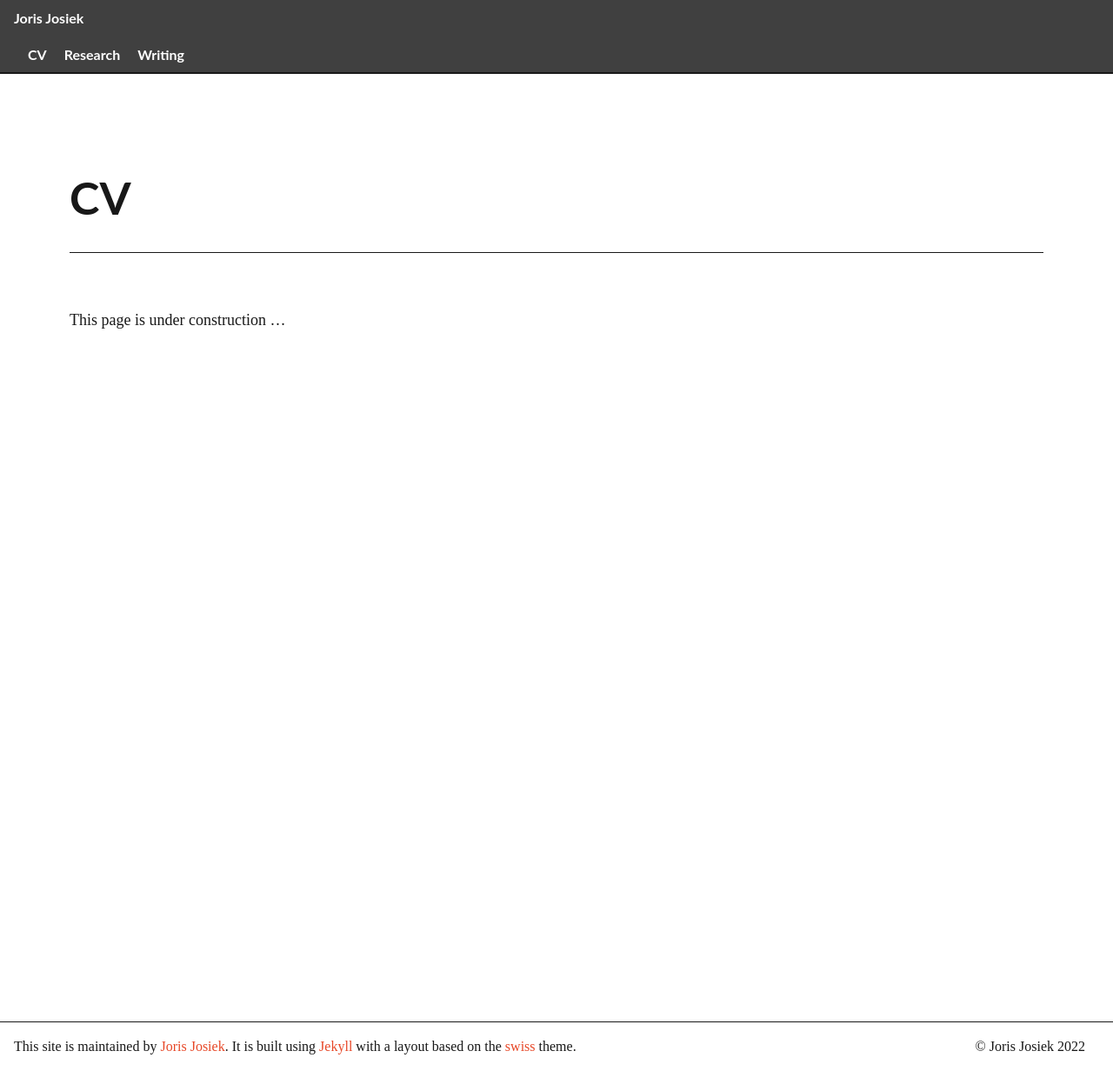
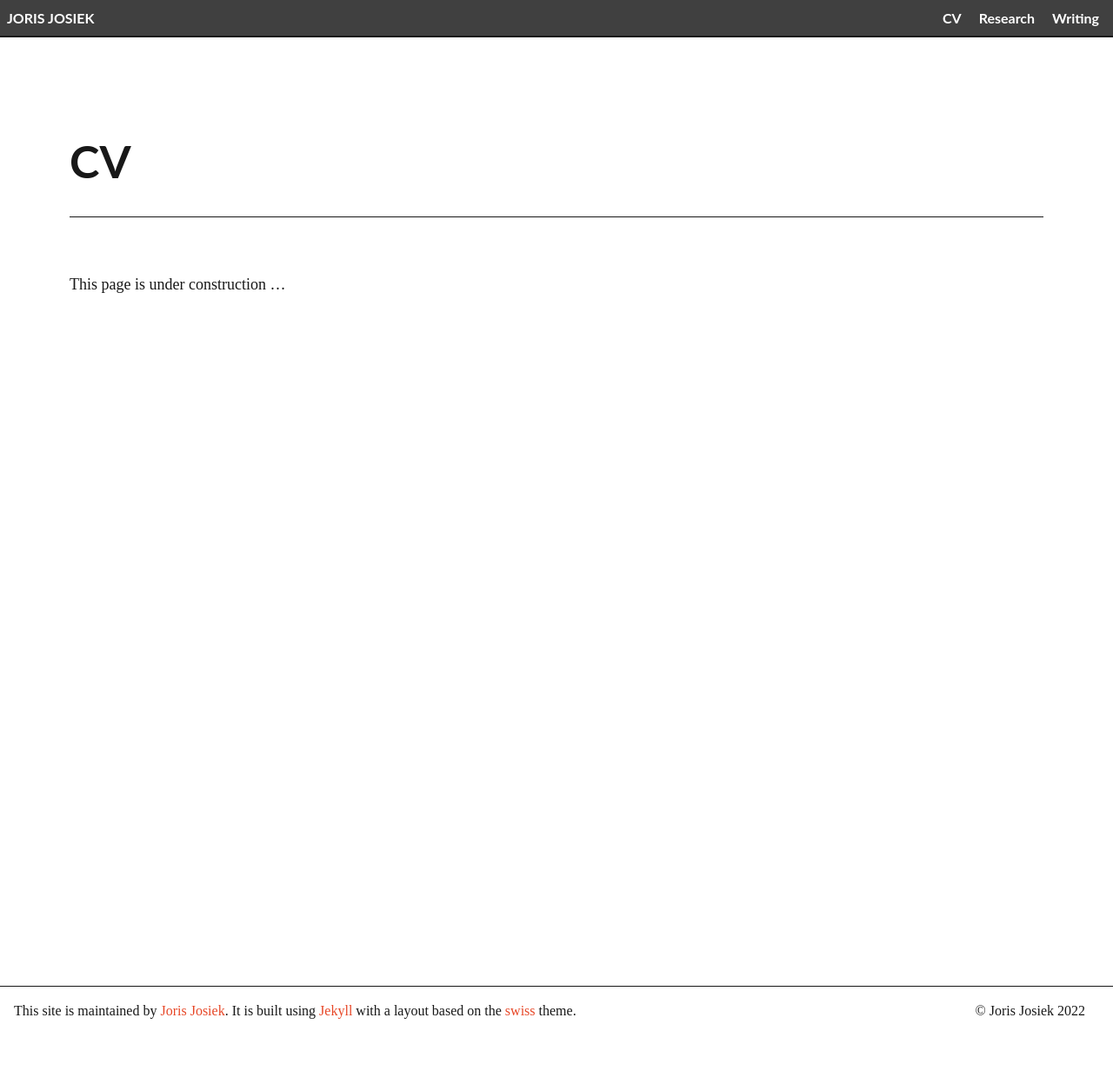
Before and after one commit to JorisJosiek/jorisjosiek.github.io, a Jekyll site: the page built from CV.md, in a window 1280 px wide. Shown: the whole page at 87% size. Built offline with Jekyll 4.4.1, drawn with Linux system fonts in a browser that asks for light colours; after the commit the page ends 1191 px from its top, so only the background shows below that.

Commit message:
Fixed header break bug.

```diff
--- a/_includes/header.html
+++ b/_includes/header.html
@@ -5,18 +5,18 @@
  top: 0;
 }
 </style>
-<header class="border-bottom-thick px-2 clearfix header-background" id="header">
-  <div class="left sm-width-full py-1 mt-1 mt-lg-0">
+<header class="border-bottom-thick clearfix px-1 header-background" id="header">
+  <div class="left mt-h mb-h uppercase">
     <a class="align-middle sansserif link-primary header-text header-link" href="{{ site.baseurl }}/">
       {{ site.title }}
     </a>
   </div>
-  <div class="right sm-width-full">
-    <ul class="list-reset mt-lg-1 mb-2 mb-lg-1">
+  <div class="right">
+    <ul class="list-reset mt-h mb-h">
       {% for my_page in site.pages %}
         {% if my_page.title %}
         <li class="inline-block">
-          <a class="align-middle link-primary sansserif header-text header-link mr-2 mr-lg-0 ml-lg-2" href="{{ my_page.url | prepend: site.baseurl }}">
+          <a class="align-middle mr-h ml-h link-primary sansserif header-text header-link" href="{{ my_page.url | prepend: site.baseurl }}">
             {{ my_page.title }}
           </a>
         </li>
--- a/_layouts/home.html
+++ b/_layouts/home.html
@@ -9,12 +9,12 @@
 
       <header class="header-background">
 
-        <div class="clearfix border-bottom-thick header-border">
+        <div class="clearfix border-bottom-thick px-1 header-border">
           <ul class="list-reset right py-1 header-text font-smoothing">
             {% for my_page in site.pages %}
               {% if my_page.title %}
               <li class="inline-block">
-                <a class="align-middle sansserif link-primary header-link mr-2" href="{{ my_page.url | prepend: site.baseurl }}">{{ my_page.title }}</a>
+                <a class="align-middle mr-h ml-h sansserif link-primary header-link" href="{{ my_page.url | prepend: site.baseurl }}">{{ my_page.title }}</a>
               </li>
               {% endif %}
             {% endfor %}
--- a/_sass/_utilities.scss
+++ b/_sass/_utilities.scss
@@ -171,6 +171,11 @@
 .mb-0 { margin-bottom: 0; }
 .ml-0 { margin-left: 0; }
 
+.mt-h {margin-top: $spacer-1}
+.mb-h {margin-bottom: $spacer-1}
+.ml-h {margin-left: $spacer-1}
+.mr-h {margin-right: $spacer-1}
+
 
 
 // Responsive margin
```
